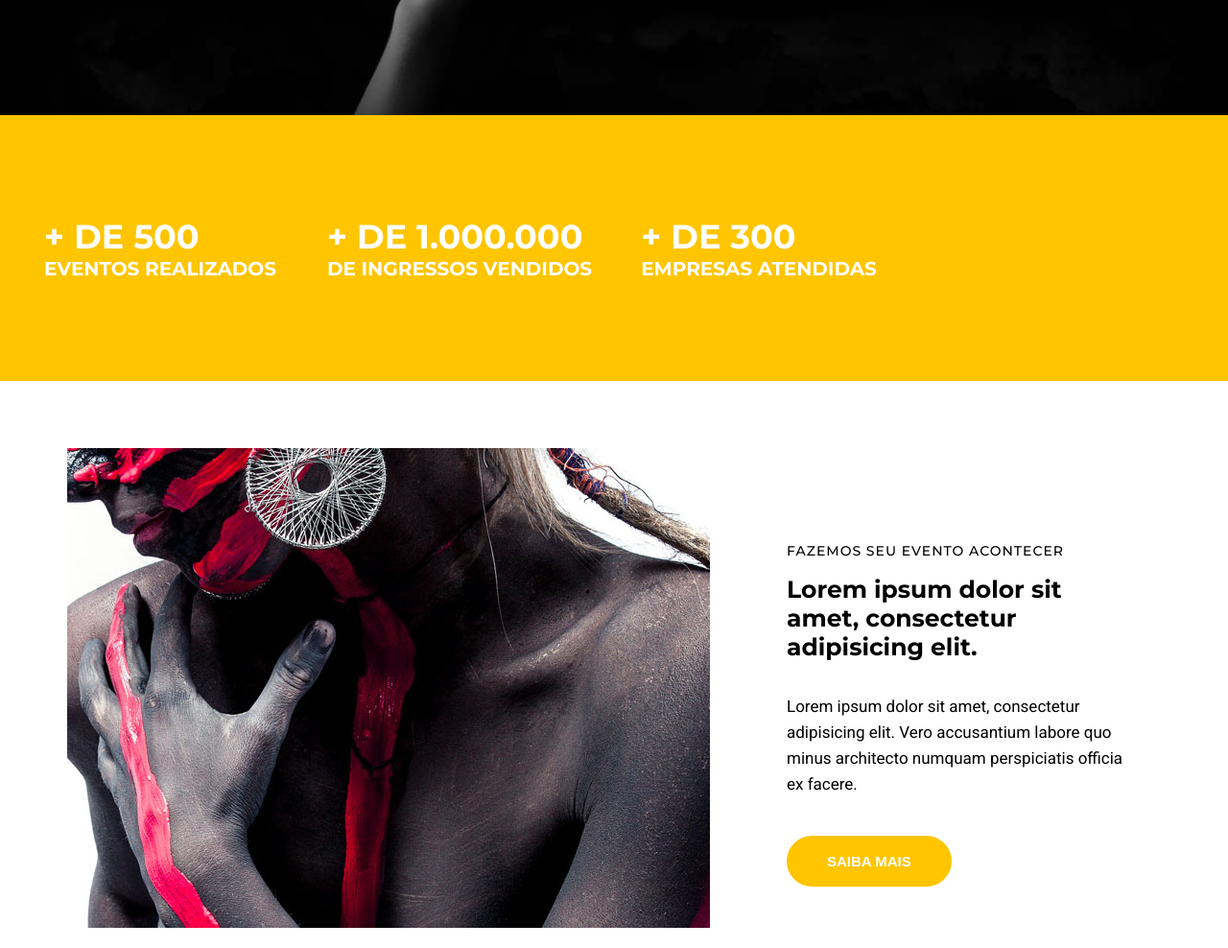
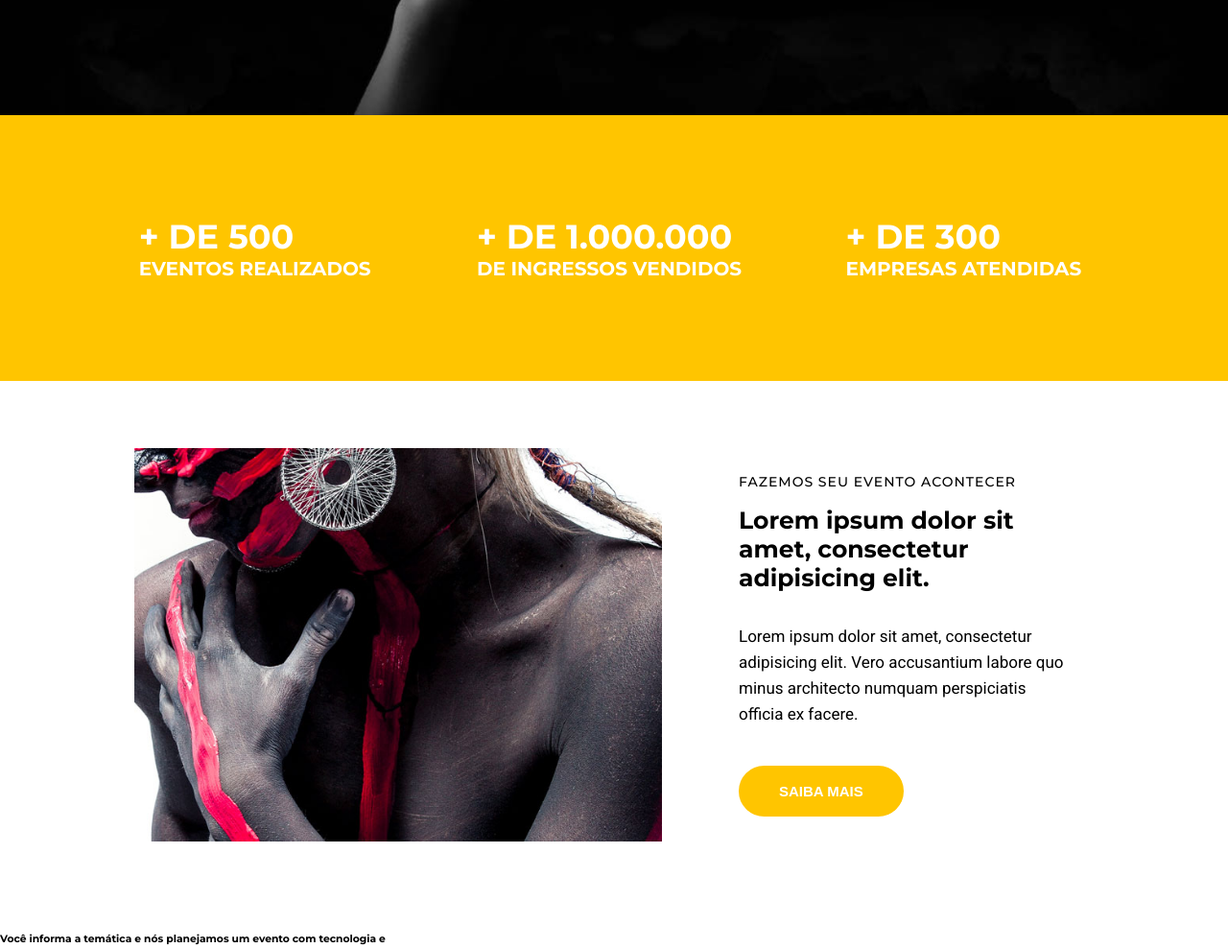
Before and after one commit to GuilhanaMucelin/ImagineOn, a website: page src/index.html in a window 1280 px wide. Shown: the part 680-1668 px from the top of the page at 96% size. Drawn offline with Linux system fonts and the light colour scheme.

Commit message:
applying container

```diff
--- a/src/index.html
+++ b/src/index.html
@@ -9,6 +9,7 @@
   </head>
   <body>
     <nav class="navbar">
+      <div class="container navbar__container">
       <h1 class="logo-studion">
         Studi<span class="copy--primary">on</span>
         <span class="logo-studion__subtitle">eventos</span>
@@ -34,6 +35,7 @@
           <a href="#contatos"> Contatos </a>
         </li>
       </ul>
+      </div>
     </nav>
 
     <header>
@@ -58,7 +60,7 @@
 
     <main>
       <section id="counter">
-        <ul class="counter__container">
+        <ul class="container counter__container">
           <li>
             <h3>+ de 500
               <small>eventos realizados</small>
@@ -80,8 +82,8 @@
         </ul>
       </section>
 
-      <section class="institutional">
-        <img src="images/institutional.jpg" alt="Studion institutional"/>
+      <section class="container institutional">
+        <img class="institutional__image" src="images/institutional.jpg" alt="Studion institutional"/>
         <div class="institutional__copy">
           <h6>Fazemos seu evento acontecer</h6>
           <h4>Lorem ipsum dolor sit amet, consectetur adipisicing elit.</h4>
--- a/src/style.css
+++ b/src/style.css
@@ -23,6 +23,11 @@ footer {
     overflow-x: hidden;
 }
 
+.container {
+    max-width: 1140px;
+    margin: 0 auto;
+}
+
 ul {
     display: flex;
     list-style: none;
@@ -36,16 +41,20 @@ li {
 .navbar {
     position: fixed;
     z-index: 1;
+    top: 0;
+    left: 0;
+    width: 100%;
+    background-color: #000;
+    color: #fff;
+}
+
+.navbar__container {
     display: grid;
     grid-template-columns: 1fr 9fr;
     align-items: center;
-    top: 0;
-    left: 0;
     width: 100vw;
     height: 125px;
     padding: 0 16px;
-    background-color: #000;
-    color: #fff;
 }
 
 .navbar__links {
@@ -162,7 +171,6 @@ li {
     display: grid;
     grid-template-columns: repeat(auto-fill, minmax(300px, 1fr));
     place-items: center;
-    margin: 0;
     padding: 70px 16px;
 }
 
@@ -184,6 +192,10 @@ li {
 
 }
 
+.institutional__image {
+    max-width: 550px;
+}
+
 .institutional__copy {
     padding: 0 30px;
 }
@@ -194,7 +206,6 @@ li {
     text-transform: uppercase;
     letter-spacing: 1px;
     margin: 0;
-    margin-top: 55px;
 }
 
 .institutional__copy h4 {
```
